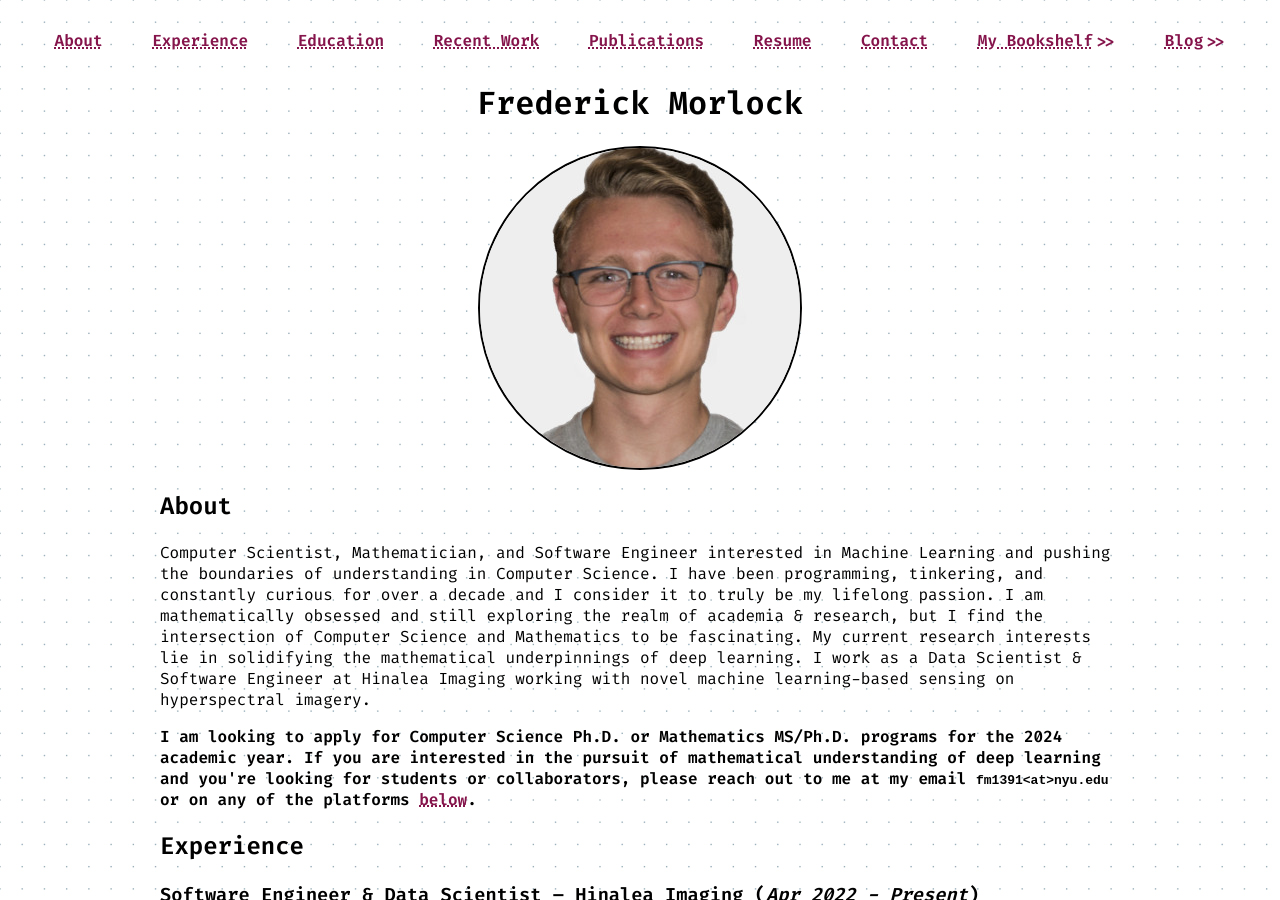
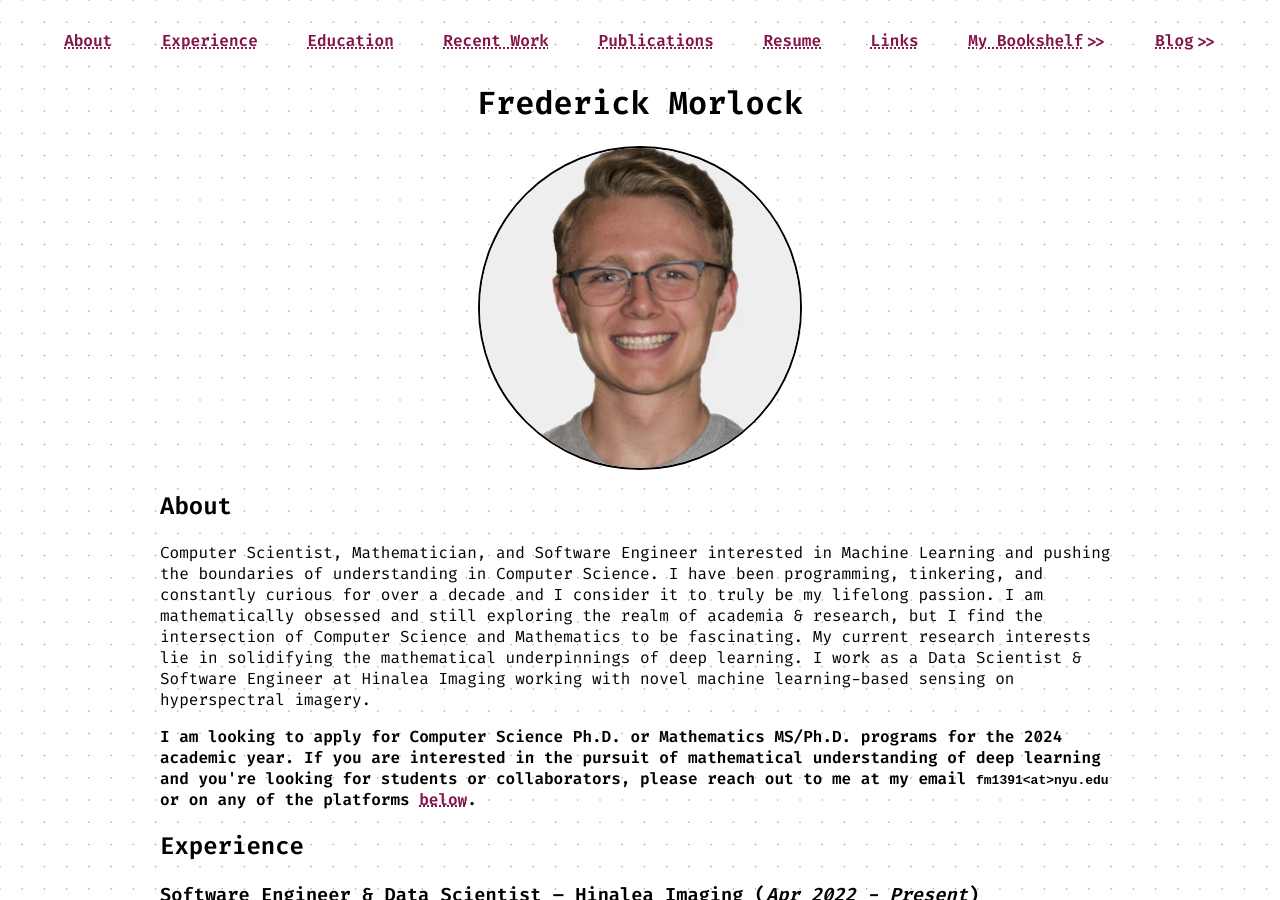
Before and after one commit to FrederickGeek8/freddy.us, a Jekyll site: the page built from index.html, in a window 1280 px wide and 900 px high. Built offline with Jekyll 4.4.1, drawn with Linux system fonts in a browser that asks for light colours.

Commit message:
Change Contact button -> Links
I think that is more clear than Contact?
Some people may want to find me on other platforms
without the intent to necessarily contact me.

```diff
--- a/index.html
+++ b/index.html
@@ -33,7 +33,7 @@
         <li><a href="#recent">Recent Work</a></li>
         <li><a href="#publications">Publications</a></li>
         <li><a href="#resume">Resume</a></li>
-        <li><a href="#contact">Contact</a></li>
+        <li><a href="#contact">Links</a></li>
         <li><a href="bookshelf.html" class="link">My Bookshelf</a></li>
         <li><a href="blog.html" class="link">Blog</a></li>
       </ul>
```
